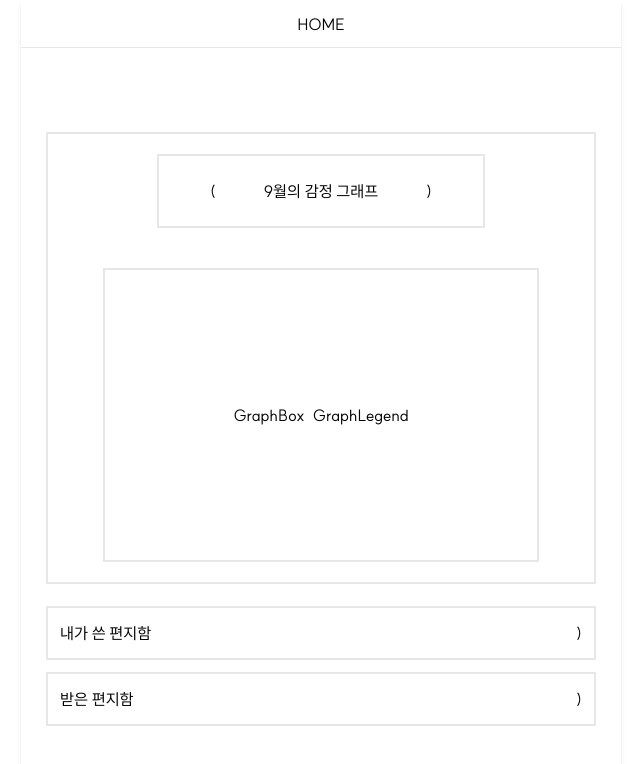
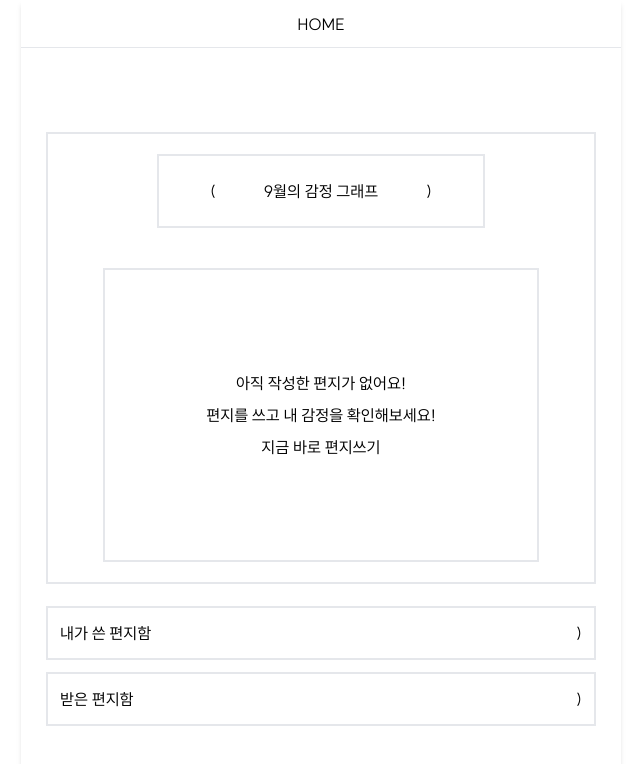
Before and after one commit to TEAM-EMOLE/EMORE-CLIENT, a React (Vite) app: page / in a window 1280 px wide. Shown: the top 764 px of the page, without its empty margins (319-959 px from the left). Built offline with nearby package versions, Linux system fonts and the light colour scheme.

Commit message:
✨ Feat :  편지의 개수에 따른 메인박스 조건부 렌더링 설정

```diff
--- a/src/pages/Home/components/MainBox/index.tsx
+++ b/src/pages/Home/components/MainBox/index.tsx
@@ -1,16 +1,36 @@
 import { useState } from "react"
 import MonthBar from "./MonthBar"
+import GraphBox from "../Graph/GraphBox";
+import GraphLegend from "../Graph/GraphLegend";
+
+/*
+  메인 페이지에서 월별 감정 그래프를 보여주는 컴포넌트
+*/
 
 export default function MainBox() {
   const today = new Date();
 
   const [month, setMonth] = useState<number>(today.getMonth() + 1);
+  const [countLetter, setCountLetter] = useState<number>(0); // 편지의 개수, 추후 response data의 형식에 따라 바꿀 예정
+
   return (
     <div className="w-11/12 h-3/5 flex flex-col justify-center items-center my-[10px] ㅡ border-2">
       <MonthBar month={month} setMonth={setMonth} />
       <div className="w-4/5 h-4/5 my-5 flex justify-center items-center gap-x-2 border-2" >
-            <p>GraphBox</p>
-            <p>GraphLegend</p>
+      {
+        countLetter == 0 ? (
+          <div className="flex flex-col justify-center items-center gap-y-2">
+            <p>아직 작성한 편지가 없어요!</p>
+            <p>편지를 쓰고 내 감정을 확인해보세요!</p>
+            <button>지금 바로 편지쓰기</button>
+          </div>
+        ) : (
+          <>
+            <GraphBox />
+            <GraphLegend />
+          </>
+        )
+      }
       </div>
     </div>
   )
```
Lines whose indentation alone changed are shown as unchanged.
